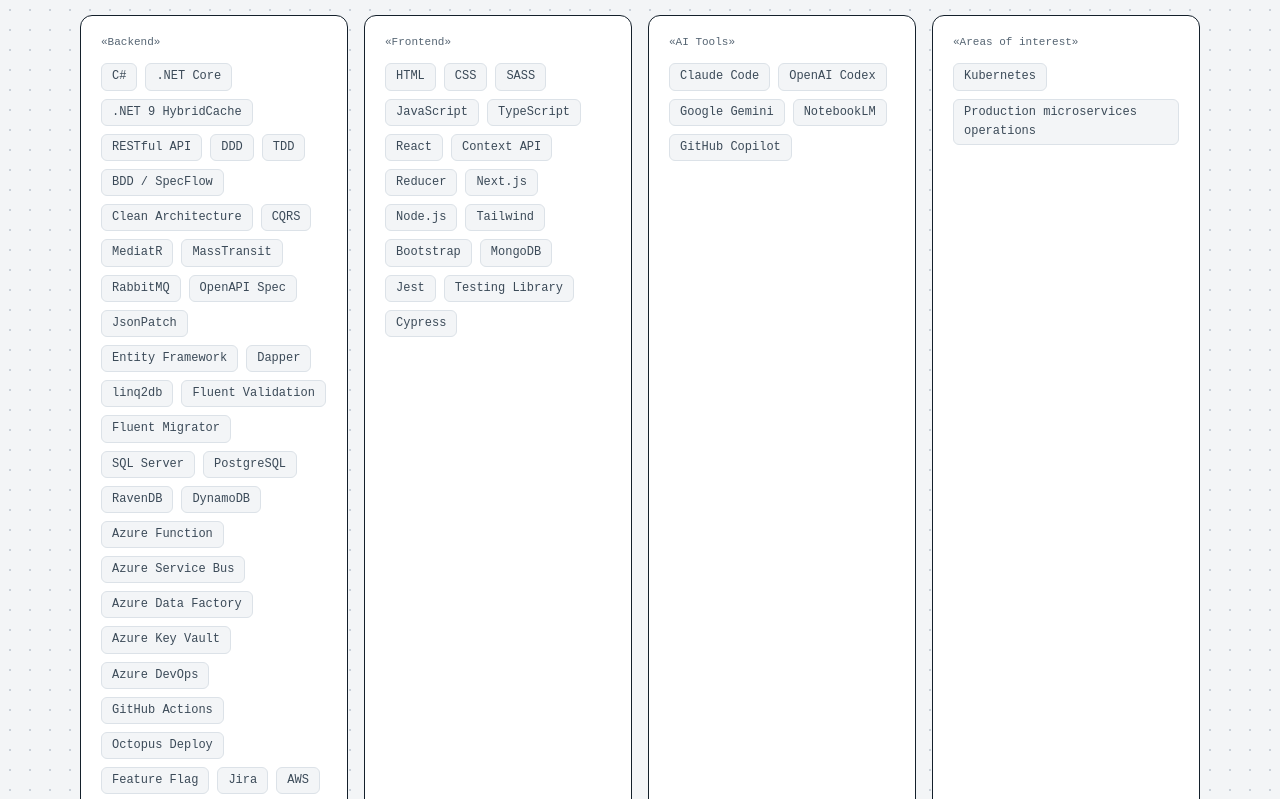
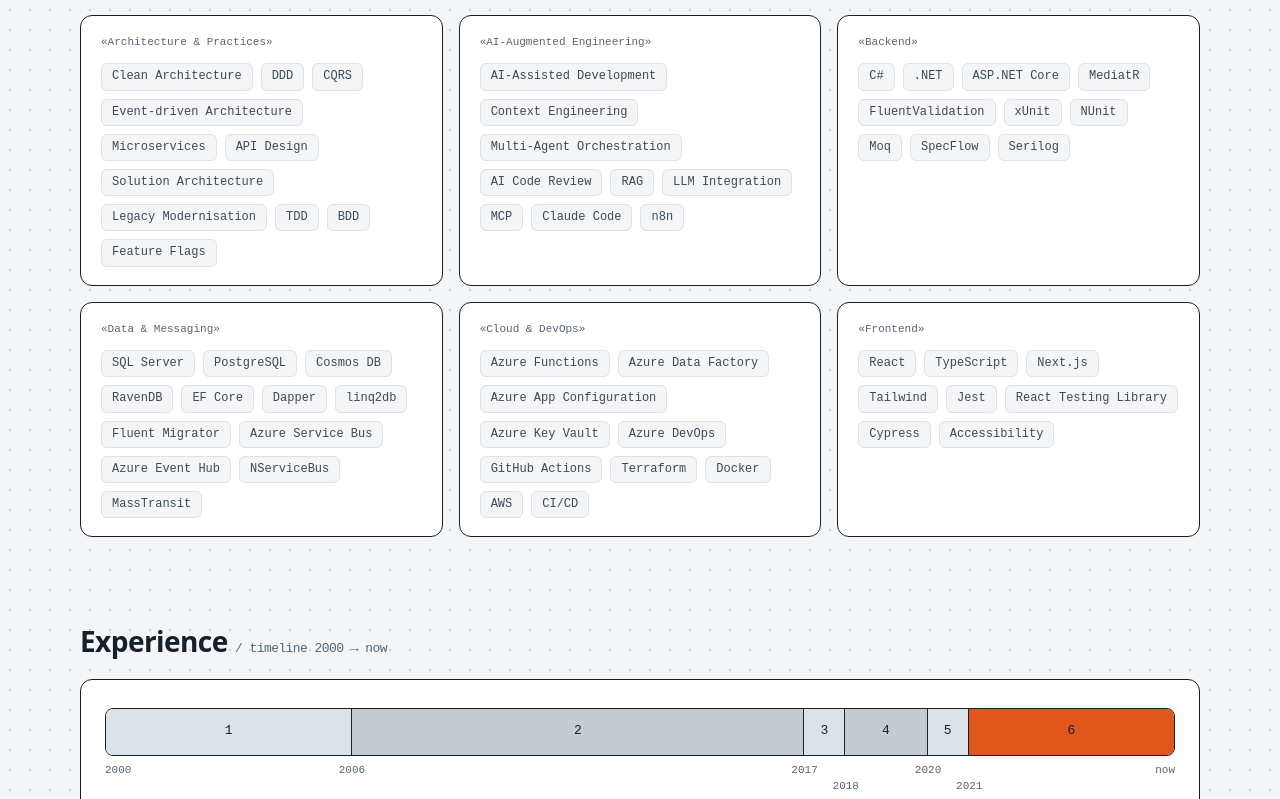
Before and after one commit to JakeRyu/jakeryu.com, an Astro site: page / in a window 1280 px wide. Shown: the part 2820-3619 px from the top of the page. Built offline with nearby package versions, Linux system fonts and the light colour scheme; Astro itself is replaced by a stand-in of ours; some packages are replaced by stand-ins of ours.

Commit message:
Reorganise the skills around architecture and AI-augmented engineering (#56)
Rebuild the six skill groups so the section leads with application
architecture and AI-augmented engineering, then the .NET, data, cloud and
frontend stacks. Drop the Collaboration and Areas of interest groups, trim
narrow or dated items, and lay the groups out three across by two down.

The real-content tests now check the new group names and sample items.

Co-authored-by: Claude Sonnet 5.5 <noreply@anthropic.com>

```diff
--- a/src/components/home/SkillsSection.astro
+++ b/src/components/home/SkillsSection.astro
@@ -28,8 +28,18 @@ const groups = (await getCollection("skills")).sort((a, b) => a.id.localeCompare
 <style>
   .grid {
     display: grid;
-    grid-template-columns: repeat(auto-fit, minmax(260px, 1fr));
+    grid-template-columns: repeat(3, minmax(0, 1fr));
     gap: 16px;
+  }
+  @media (max-width: 1023px) {
+    .grid {
+      grid-template-columns: repeat(2, minmax(0, 1fr));
+    }
+  }
+  @media (max-width: 639px) {
+    .grid {
+      grid-template-columns: minmax(0, 1fr);
+    }
   }
   article {
     background: var(--surface);
--- /dev/null
+++ b/src/content/skills/01-architecture-practices.yaml
@@ -0,0 +1,13 @@
+group: "Architecture & Practices"
+items:
+  - "Clean Architecture"
+  - "DDD"
+  - "CQRS"
+  - "Event-driven Architecture"
+  - "Microservices"
+  - "API Design"
+  - "Solution Architecture"
+  - "Legacy Modernisation"
+  - "TDD"
+  - "BDD"
+  - "Feature Flags"
--- a/src/content/skills/01-backend.yaml
+++ /dev/null
@@ -1,42 +0,0 @@
-group: "Backend"
-items:
-  - "C#"
-  - ".NET Core"
-  - ".NET 9 HybridCache"
-  - "RESTful API"
-  - "DDD"
-  - "TDD"
-  - "BDD / SpecFlow"
-  - "Clean Architecture"
-  - "CQRS"
-  - "MediatR"
-  - "MassTransit"
-  - "RabbitMQ"
-  - "OpenAPI Spec"
-  - "JsonPatch"
-  - "Entity Framework"
-  - "Dapper"
-  - "linq2db"
-  - "Fluent Validation"
-  - "Fluent Migrator"
-  - "SQL Server"
-  - "PostgreSQL"
-  - "RavenDB"
-  - "DynamoDB"
-  - "Azure Function"
-  - "Azure Service Bus"
-  - "Azure Data Factory"
-  - "Azure Key Vault"
-  - "Azure DevOps"
-  - "GitHub Actions"
-  - "Octopus Deploy"
-  - "Feature Flag"
-  - "Jira"
-  - "AWS"
-  - "Terraform"
-  - "Docker"
-  - "Git"
-  - "CI/CD"
-  - "xUnit"
-  - "Moq"
-  - "Serilog & Seq"
--- /dev/null
+++ b/src/content/skills/02-ai-tools.yaml
@@ -0,0 +1,11 @@
+group: "AI-Augmented Engineering"
+items:
+  - "AI-Assisted Development"
+  - "Context Engineering"
+  - "Multi-Agent Orchestration"
+  - "AI Code Review"
+  - "RAG"
+  - "LLM Integration"
+  - "MCP"
+  - "Claude Code"
+  - "n8n"
--- a/src/content/skills/02-frontend.yaml
+++ /dev/null
@@ -1,18 +0,0 @@
-group: "Frontend"
-items:
-  - "HTML"
-  - "CSS"
-  - "SASS"
-  - "JavaScript"
-  - "TypeScript"
-  - "React"
-  - "Context API"
-  - "Reducer"
-  - "Next.js"
-  - "Node.js"
-  - "Tailwind"
-  - "Bootstrap"
-  - "MongoDB"
-  - "Jest"
-  - "Testing Library"
-  - "Cypress"
--- a/src/content/skills/03-ai-tools.yaml
+++ /dev/null
@@ -1,7 +0,0 @@
-group: "AI Tools"
-items:
-  - "Claude Code"
-  - "OpenAI Codex"
-  - "Google Gemini"
-  - "NotebookLM"
-  - "GitHub Copilot"
--- /dev/null
+++ b/src/content/skills/03-backend.yaml
@@ -0,0 +1,12 @@
+group: "Backend"
+items:
+  - "C#"
+  - ".NET"
+  - "ASP.NET Core"
+  - "MediatR"
+  - "FluentValidation"
+  - "xUnit"
+  - "NUnit"
+  - "Moq"
+  - "SpecFlow"
+  - "Serilog"
--- a/src/content/skills/04-areas-of-interest.yaml
+++ /dev/null
@@ -1,4 +0,0 @@
-group: "Areas of interest"
-items:
-  - "Kubernetes"
-  - "Production microservices operations"
--- /dev/null
+++ b/src/content/skills/04-data-messaging.yaml
@@ -0,0 +1,14 @@
+group: "Data & Messaging"
+items:
+  - "SQL Server"
+  - "PostgreSQL"
+  - "Cosmos DB"
+  - "RavenDB"
+  - "EF Core"
+  - "Dapper"
+  - "linq2db"
+  - "Fluent Migrator"
+  - "Azure Service Bus"
+  - "Azure Event Hub"
+  - "NServiceBus"
+  - "MassTransit"
--- /dev/null
+++ b/src/content/skills/05-cloud-devops.yaml
@@ -0,0 +1,12 @@
+group: "Cloud & DevOps"
+items:
+  - "Azure Functions"
+  - "Azure Data Factory"
+  - "Azure App Configuration"
+  - "Azure Key Vault"
+  - "Azure DevOps"
+  - "GitHub Actions"
+  - "Terraform"
+  - "Docker"
+  - "AWS"
+  - "CI/CD"
--- /dev/null
+++ b/src/content/skills/06-frontend.yaml
@@ -0,0 +1,10 @@
+group: "Frontend"
+items:
+  - "React"
+  - "TypeScript"
+  - "Next.js"
+  - "Tailwind"
+  - "Jest"
+  - "React Testing Library"
+  - "Cypress"
+  - "Accessibility"
```
Also changed, not shown: tests/real-portfolio-content.test.ts (+2 -2 lines).
